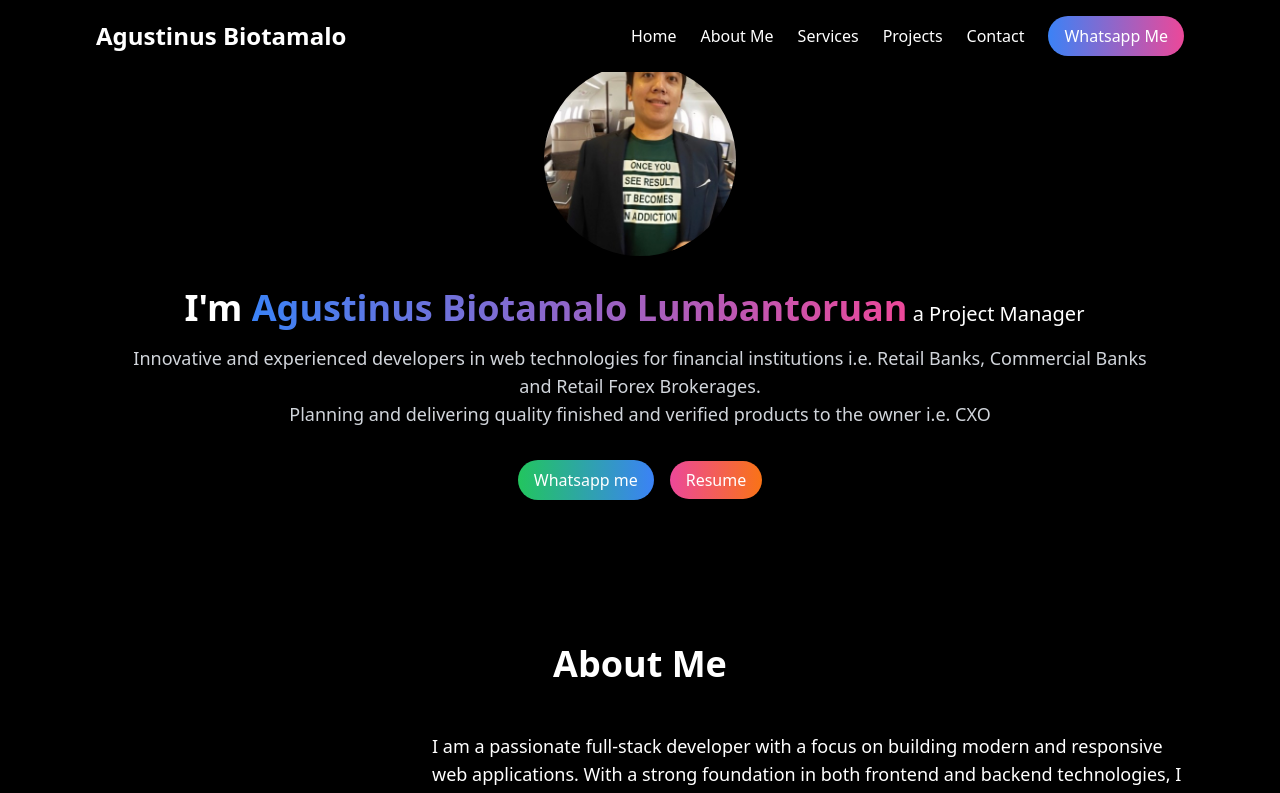
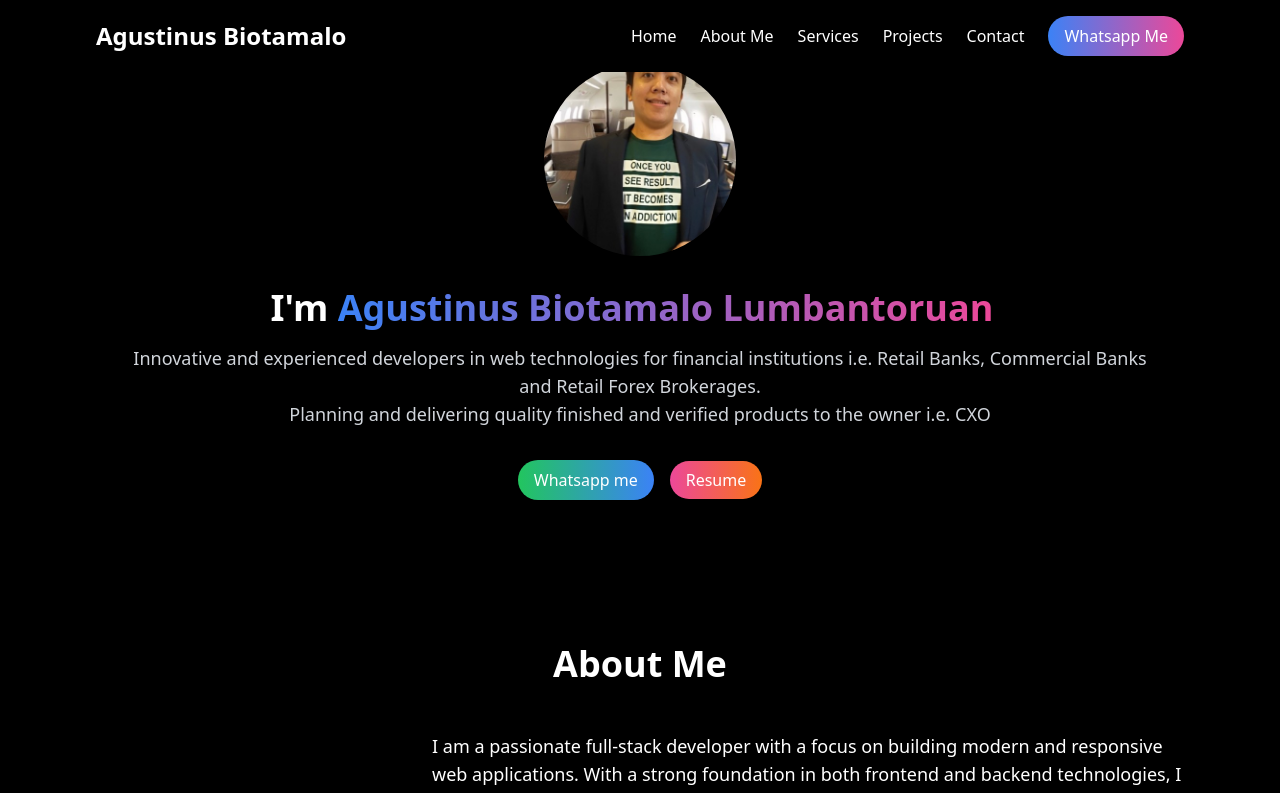
Before and after one commit to cryptorichyrich/aboutme, a React (Vite) app: page / in a window 1280 px wide. Shown: the top 793 px of the page. Built offline with nearby package versions, Linux system fonts and the light colour scheme.

Commit message:
Update Typewriter.jsx

```diff
--- a/src/components/Typewriter.jsx
+++ b/src/components/Typewriter.jsx
@@ -1,7 +1,7 @@
 import React, { useState, useEffect } from 'react';
 
 const Typewriter = () => {
-  const texts = [" a Full Stack Developer", " a Project Manager", " an Entrepreneur", " a Trader"]; // Add your typewriting texts here
+  const texts = [" a Full Stack Developer", " a DevOps"," a Project Manager", " an Entrepreneur", " a Trader"]; // Add your typewriting texts here
   const [textIndex, setTextIndex] = useState(0);
   const [displayText, setDisplayText] = useState('');
   const [isDeleting, setIsDeleting] = useState(false);
```
